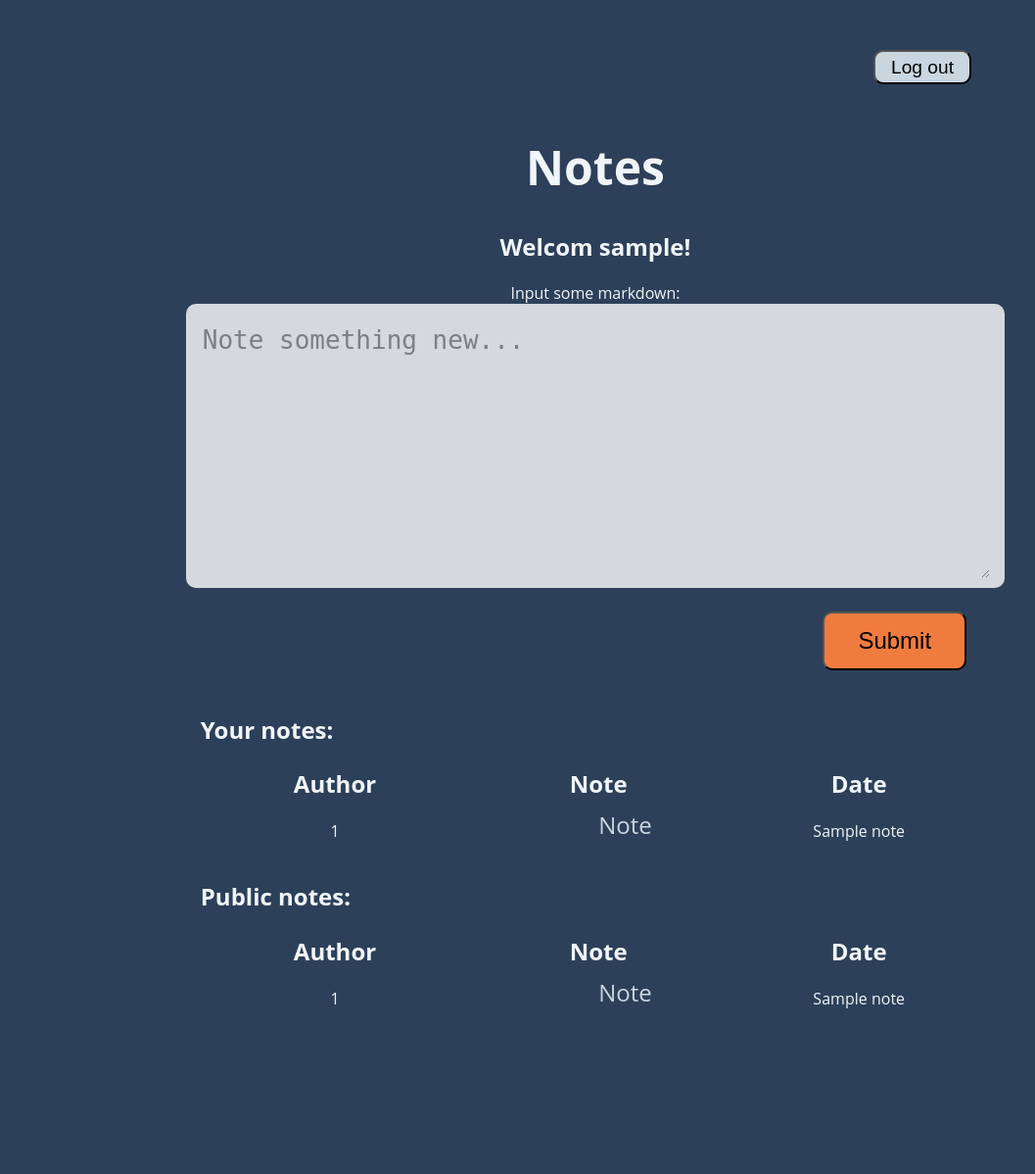
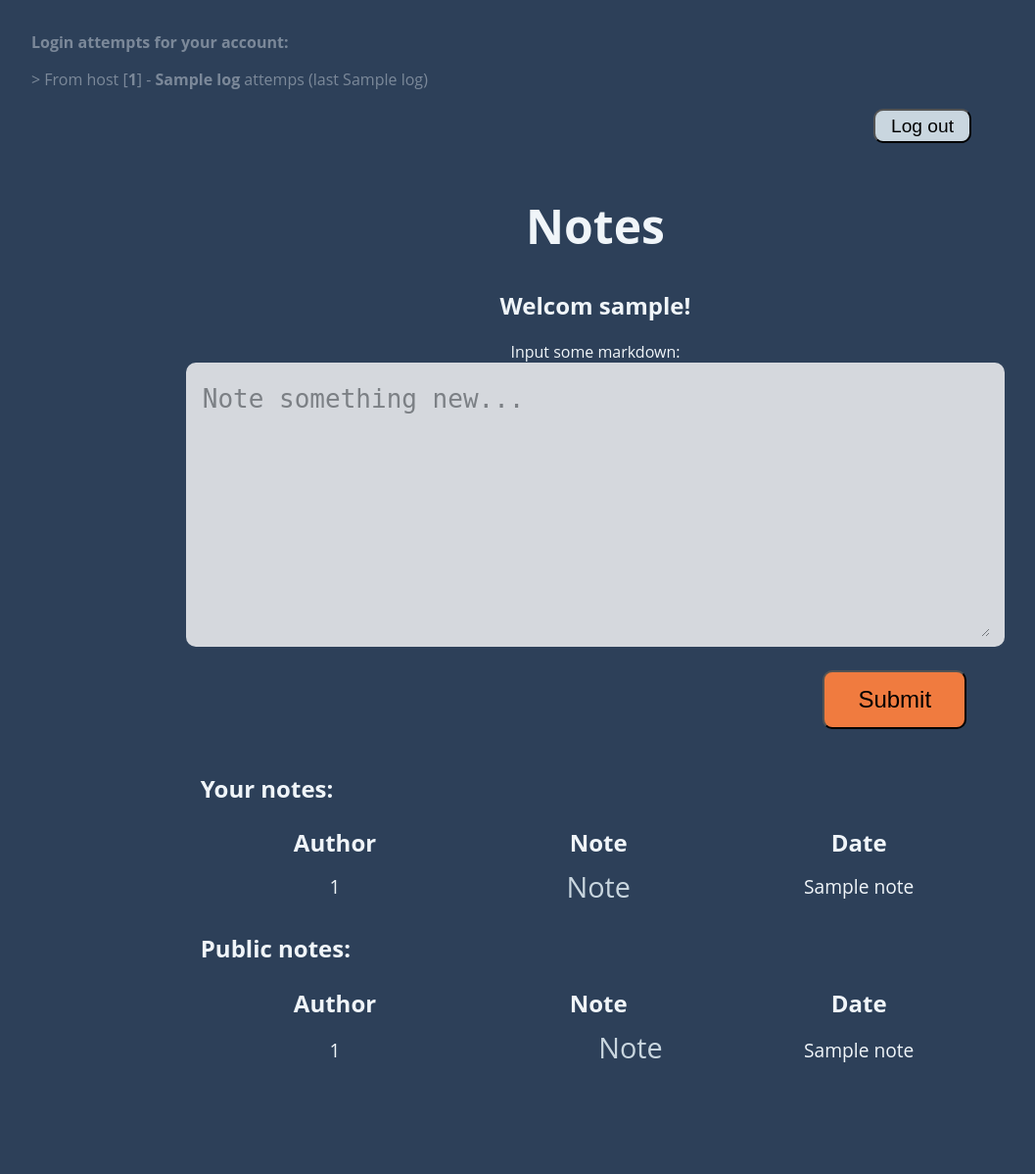
Before and after one commit to DanielSlusarczyk/secure_app, a Python web app: template app/templates/welcom.html in a window 1280 px wide. Shown: the whole page at 98% size, without its empty margins (32-1089 px from the left). Before the commit the page ends 1029 px from the top, so only its background shows below. Run offline with Jinja, Linux system fonts and the light colour scheme; the template is opened without the code that fills it: most values are stand-ins (such as "Sample title", 1, 10 or a date in 2020); form fields are guessed from the names that the template uses.

Commit message:
Add system monitor

```diff
--- a/app/app.py
+++ b/app/app.py
@@ -178,8 +178,9 @@ def welcom():
         notes = note_manager.find_by_author(username)
         public_notes = note_manager.find_public(username)
         draft = note_manager.find_draft(username)
+        logs = user_manager.find_logs(username)
 
-        return render_template('welcom.html', form = form, username=username, notes=notes, public_notes=public_notes, draft = draft)
+        return render_template('welcom.html', form = form, username=username, notes=notes, public_notes=public_notes, draft=draft, logs=logs)
 
     return redirect('/login')
 
@@ -288,7 +289,7 @@ def show(rendered_id):
 
     abort(404)
 
-@app.errorhandler(404)
+@app.errorhandler(Exception)
 def handle_exception(e):
     return_btn = True
     login_btn = False
--- a/app/static/css/welcom.css
+++ b/app/static/css/welcom.css
@@ -21,6 +21,7 @@ th {
 }
 
 td {
+    font-size: 1.2em;
     height: 50px;
     width: 10%;
 }
@@ -47,6 +48,30 @@ img {
     margin-left: 15%;
 }
 
+.nav {
+    overflow: hidden;
+}
+
+.first {
+    margin-top: 7px;
+    height: 40px;
+    text-align: right;
+    width: 50%;
+    float: left;
+}
+
+.second {
+    margin-top: 5px;
+    height: 50px;
+    width: 50%;
+    text-align: left;
+    overflow: hidden;
+}
+
+.logs {
+    opacity: 0.4;
+}
+
 #add {
     font-size: 1.2em;
     width: 25px;
@@ -69,23 +94,3 @@ img {
     padding: 10px 15px 10px 15px;
     border-radius: 10px;
 }
-
-#note {
-    overflow: hidden;
-}
-
-#first {
-    margin-top: 12px;
-    height: 40px;
-    text-align: right;
-    width: 50%;
-    float: left;
-}
-
-#second {
-    margin-top: 5px;
-    height: 50px;
-    width: 50%;
-    text-align: left;
-    overflow: hidden;
-}
--- a/app/templates/welcom.html
+++ b/app/templates/welcom.html
@@ -8,6 +8,18 @@
 
 <body>
   <div class="container">
+    <div class="left">
+      <div class="logs">
+        {% if logs|length > 0 %}
+        <h3>Login attempts for your account:</h3>
+          {% for log in logs %}
+            > From host [<strong>{{ log.0 }}</strong>] - <strong>{{ log.2 }} </strong> attemps (last {{ log.1 }})
+          {% endfor %}
+        {% endif %}
+      </div>
+
+    </div>
+
     <div class="right">
       <form action={{ url_for('logout') }}>
         <input id="logout" type="submit" value="Log out" />
@@ -19,13 +31,13 @@
         <h1>Notes</h1>
         <h2>Welcom <strong>{{ username }}!</strong></h2>
       </div>
-
+      <div>
+        <label for="markdown">Input some markdown:</label><br>
+      </div>
       <div class="wrapper">
-
         <form action={{ url_for('render') }} method="POST">
 
           {{ form.csrf_token }}
-          <label for="markdown">Input some markdown:</label><br>
           <div id="space">
             {% if draft %}
               <textarea id="markdown" name="markdown">{{ draft }}</textarea>
@@ -103,13 +115,13 @@
             <tr>
               <td>{{note.0}}</td>
               <td>
-                <div id="note">
-                  <div id="first">
+                <div class="nav">
+                  <div class="first">
                     {% if note.3 == 1 %}
                     <img src="static/icons/public.png">
                     {% endif %}
                   </div>
-                  <div id="second">
+                  <div class="second">
                     <a class="single_note" href="{{ url_for('show', rendered_id=note.1) }}"> Note</a>
                   </div>
                 </div>
```
Also changed, not shown: app/source/dbManager.py (+9 -9 lines), app/source/userManager.py (+30 -17 lines), app/source/database.db.
